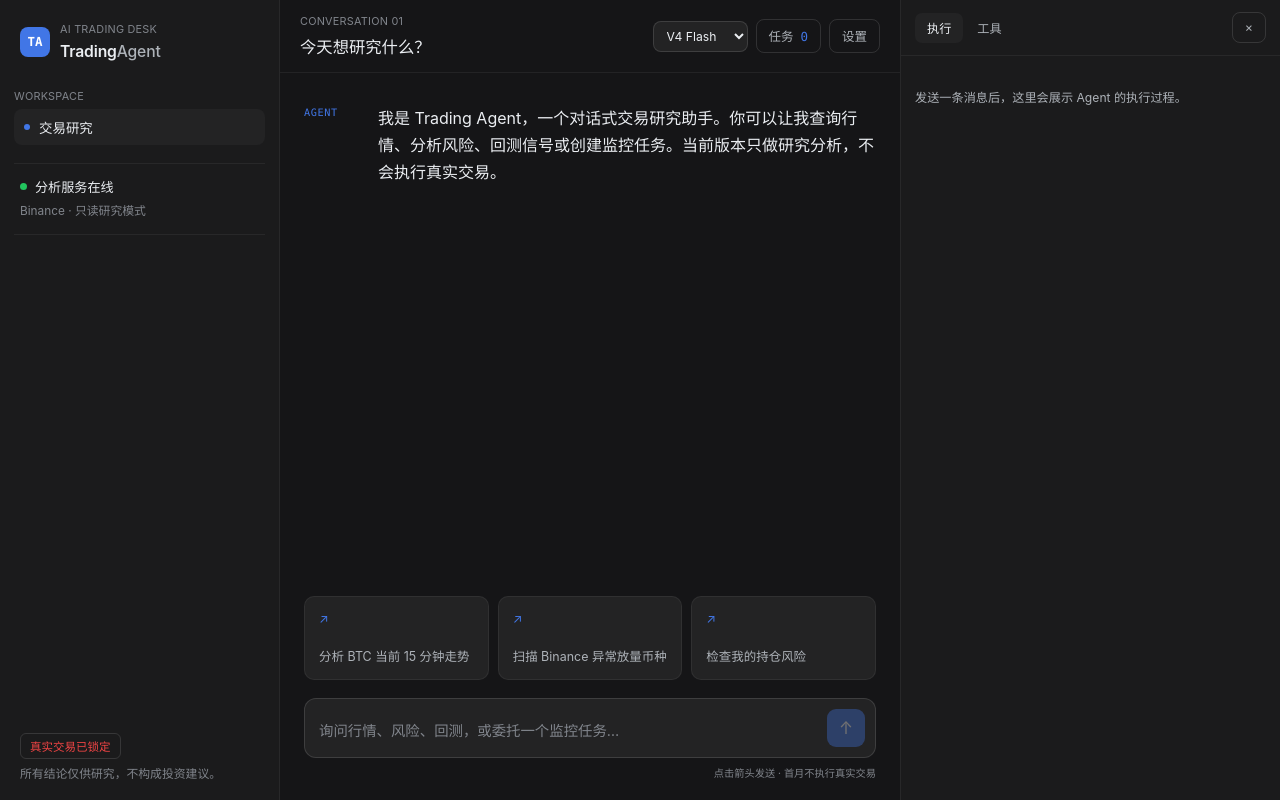
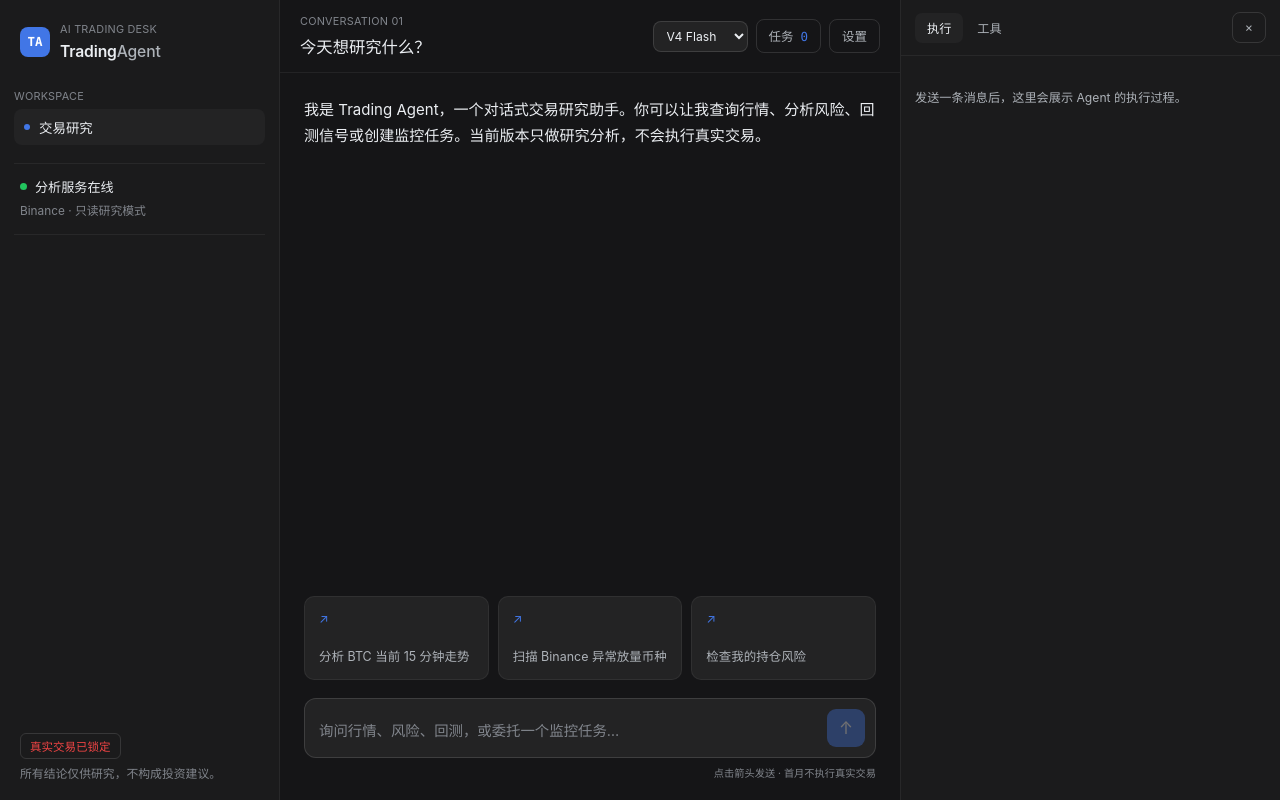
Before and after one commit to CryptoDuzey/trading-agent, a React (Vite) app in the folder apps/web/: page / in a window 1280 px wide. Built offline with nearby package versions, Linux system fonts and the light colour scheme.

Commit message:
style: Harness chat flow — right user bubble, left assistant text, autoscroll
- User messages as right-aligned 22px-rounded bubbles; assistant as left text flow.

- Auto-scroll to latest message on send.

```diff
--- a/apps/web/src/App.tsx
+++ b/apps/web/src/App.tsx
@@ -1,4 +1,4 @@
-import { FormEvent, useState } from "react";
+import { FormEvent, useEffect, useRef, useState } from "react";
 
 import "./styles.css";
 
@@ -191,6 +191,14 @@ function App() {
   const [lastTrace, setLastTrace] = useState<AgentTraceEvent[]>([]);
   const [detailTab, setDetailTab] = useState<"trace" | "tools">("trace");
   const [detailsOpen, setDetailsOpen] = useState(true);
+  const messageEndRef = useRef<HTMLDivElement | null>(null);
+
+  useEffect(() => {
+    const el = messageEndRef.current;
+    if (el && typeof el.scrollIntoView === "function") {
+      el.scrollIntoView({ behavior: "smooth" });
+    }
+  }, [messages]);
 
   const loadTasks = async () => {
     setTaskPanelOpen(true);
@@ -518,18 +526,22 @@ function App() {
         )}
 
         <div className="message-list" aria-live="polite">
-          {messages.map((message) => (
-            <article className={`message ${message.role}`} key={message.id}>
-              <span className="message-role">
-                {message.role === "assistant" ? "AGENT" : "YOU"}
-              </span>
-              <div className="message-body">
-                <div className="message-content">
-                  {message.content || <span className="typing">正在思考…</span>}
+          {messages.map((message) =>
+            message.role === "user" ? (
+              <div className="message user" key={message.id}>
+                <div className="user-bubble">{message.content}</div>
+              </div>
+            ) : (
+              <div className="message assistant" key={message.id}>
+                <div className="assistant-content">
+                  {message.content || (
+                    <span className="typing">正在思考…</span>
+                  )}
                 </div>
               </div>
-            </article>
-          ))}
+            ),
+          )}
+          <div ref={messageEndRef} />
         </div>
 
         {messages.length === 1 && (
--- a/apps/web/src/styles.css
+++ b/apps/web/src/styles.css
@@ -237,29 +237,34 @@ button:focus-visible, textarea:focus-visible, input:focus-visible, select:focus-
 .primary-button:hover { background: var(--accent-hover); }
 .settings-note { margin: 13px 0 0; color: var(--text-faint); font-size: 0.68rem; line-height: 1.6; }
 
-/* ---------- 消息流 ---------- */
+/* ---------- 消息流（Harness 对话节奏） ---------- */
 .message-list {
   flex: 1;
-  width: min(720px, calc(100% - 48px));
+  width: min(736px, calc(100% - 48px));
   margin: 0 auto;
-  padding: 28px 0 18px;
+  padding: 24px 0;
   overflow-y: auto;
+  display: flex;
+  flex-direction: column;
+  gap: 16px;
 }
-.message { display: grid; grid-template-columns: 60px minmax(0, 1fr); gap: 14px; margin-bottom: 22px; animation: rise 0.25s var(--ease) both; }
-.message-role { padding-top: 5px; color: var(--text-faint); font-family: var(--font-mono); font-size: 0.64rem; letter-spacing: 0.06em; }
-.message.user .message-role { color: var(--text-faint); }
-.message.assistant .message-role { color: var(--accent); }
-.message-content { max-width: 600px; line-height: 1.7; white-space: pre-wrap; }
-.message-body { min-width: 0; }
-.message.user .message-content {
-  width: fit-content;
-  max-width: 90%;
-  padding: 10px 14px;
-  border: 1px solid var(--border-l1);
-  border-radius: 12px;
-  background: var(--bg-layer-1);
+.message { min-width: 0; animation: rise 0.25s var(--ease) both; }
+.message.user { display: flex; flex-direction: column; align-items: flex-end; }
+.user-bubble {
+  max-width: min(525px, 82%);
+  padding: 10px 16px;
+  border-radius: 22px;
+  background: var(--bg-layer-2);
+  font-size: 0.94rem;
+  line-height: 1.5;
+  white-space: pre-wrap;
 }
-.message.assistant .message-content { padding-top: 4px; }
+.message.assistant { display: flex; flex-direction: column; }
+.assistant-content {
+  font-size: 0.94rem;
+  line-height: 1.75;
+  white-space: pre-wrap;
+}
 .typing { color: var(--text-dim); animation: pulse 1.1s ease-in-out infinite; }
 
 /* ---------- 快捷问题 ---------- */
```
